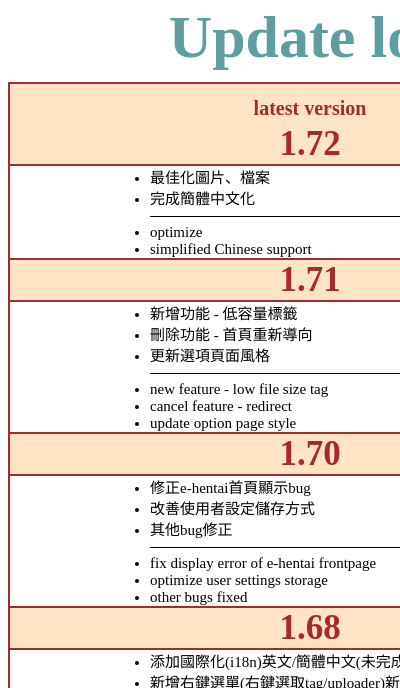
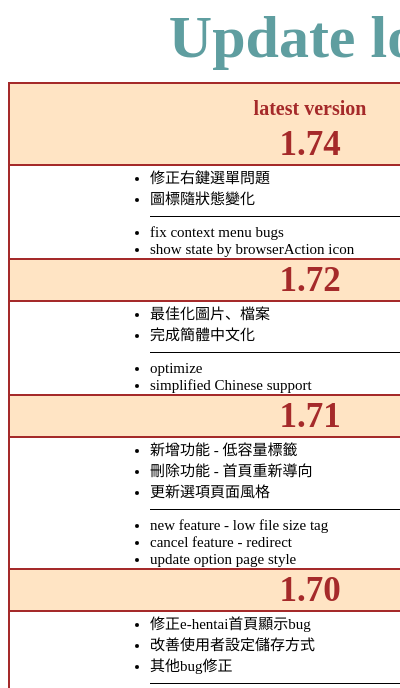
Before and after one commit to misszerry/exhentai-huolu-chrome_extension, a browser extension: page src/popup/updateLog.html in a window 400 px wide. Shown: the part 138-826 px from the top of the page. Drawn offline with Linux system fonts and the light colour scheme.

Commit message:
1.74 update

```diff
--- a/src/popup/updateLog.html
+++ b/src/popup/updateLog.html
@@ -16,7 +16,17 @@
     <div class="container" style="width:600px;">
         <h2 style="border-top:0;">
             <span style="font-size:20px;">latest version</span>
-            <br>1.72</h2>
+            <br>1.74</h2>
+        <div class="log">
+            <ul>
+                <li>修正右鍵選單問題</li>
+                <li>圖標隨狀態變化</li>
+                <hr>
+                <li>fix context menu bugs</li>
+                <li>show state by browserAction icon</li>
+            </ul>
+        </div>
+        <h2>1.72</h2>
         <div class="log">
             <ul>
                 <li>最佳化圖片、檔案</li>
```
